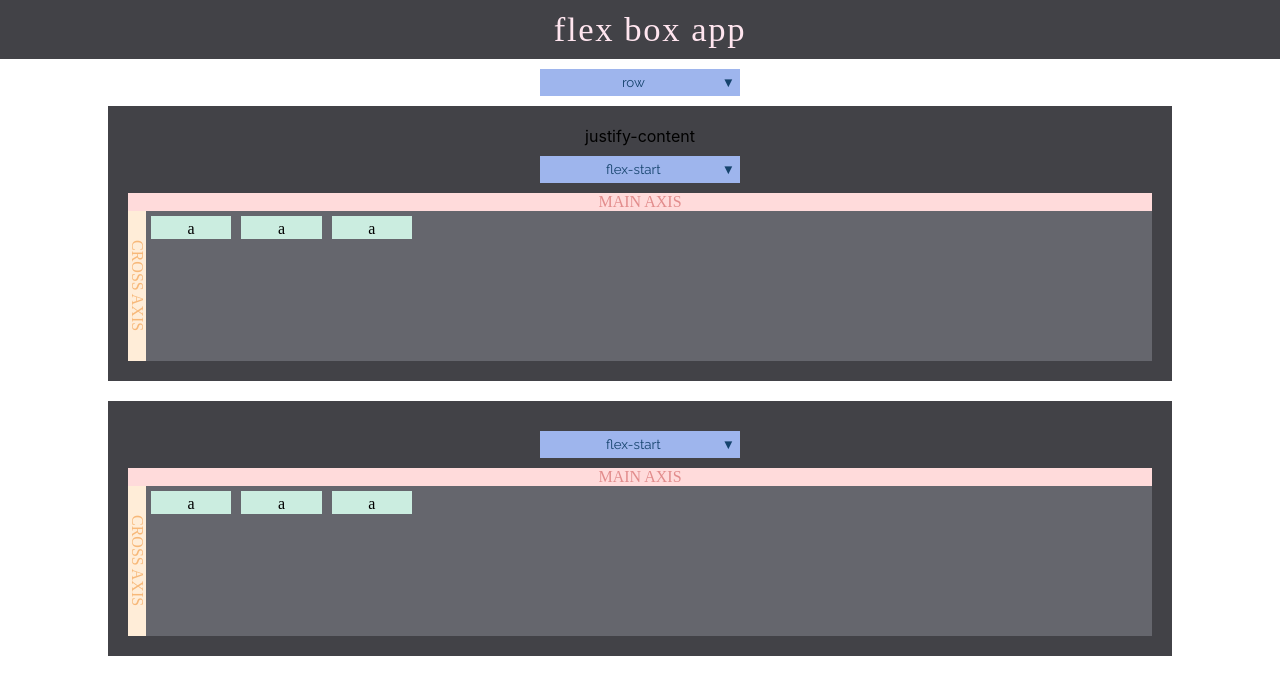
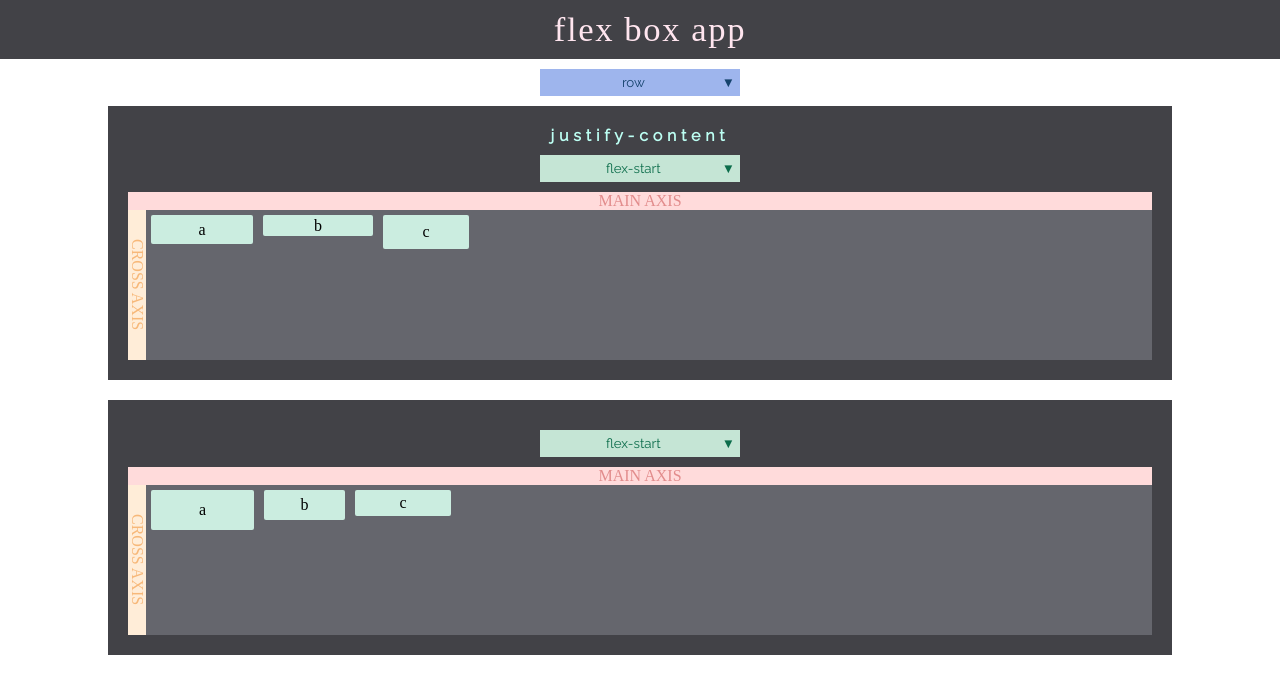
Before and after one commit to mlizchap/flexbox-react, a React (Create React App) app: page / in a window 1280 px wide. Shown: the top 694 px of the page. Built offline with nearby package versions, Linux system fonts and the light colour scheme; a web font is replaced by a local one.

Commit message:
added random values to items and hover effect to drop down

```diff
--- a/src/components/DropdownMenu/DropdownMenu.js
+++ b/src/components/DropdownMenu/DropdownMenu.js
@@ -7,6 +7,7 @@ class DropdownMenu extends Component {
         super(props);
         this.state = {
             selected: "",
+            currentSelected: "",
             showContent: false
          };
          this.width = React.createRef();
@@ -21,6 +22,15 @@ class DropdownMenu extends Component {
         this.setState({ selected })
         this.props.handleSelectItem(selected);
     }
+    hoverItem = (hovered) => {
+        if (this.props.hover) {
+
+            this.setState({
+                currentSelected: this.state.selected
+            }, () => this.props.handleSelectItem(hovered))
+        }
+
+    }
     render() {
         return (
             <StyledDropDownMenu {...this.props} >
@@ -33,13 +43,14 @@ class DropdownMenu extends Component {
                             <span className="arrow">&#9660;</span>
                         </div>
                     </button><br />
-                    <div className="content" style={{ display: (this.state.showContent) ? "inline-block" : "none" }}>
+                    <div className="content" style={{ display: (this.state.showContent) ? "inline-block" : "none" }} onMouseLeave={() => this.props.handleSelectItem(this.state.currentSelected)}>
                         {this.props.content.map(item => {
                             return (
                                 <div
                                     key={item}
                                     className={(item === this.state.selected || !this.state.selected && item === this.props.content[0]) ? "selected item" : "notSelected item"}
                                     onClick={() => this.itemSelect(item)}
+                                    onMouseEnter={() => this.hoverItem(item)}
                                 >
                                     {item}
                                 </div>
@@ -69,7 +80,7 @@ const StyledDropDownMenu = styled.div`
         width: 80%;
         display: inline-block;
         background-color: ${props => props.theme.blue.dark};
-        color: ${props => props.theme.blue.light};
+        color: ${props => props.theme[props.color].main};
         padding: 2px 0px;
         font-size: 10pt;
         font-family: ${props => props.theme.font.title};
@@ -80,12 +91,12 @@ const StyledDropDownMenu = styled.div`
         border: none;
         font-family: ${props => props.theme.font.main};
         padding: 5px;
-        background-color: ${props => props.theme.blue.main};
-        color: ${props => props.theme.blue.dark};
+        background-color: ${props => props.theme[props.color].main};
+        color: ${props => props.theme[props.color].dark};
         font-size: 10pt;
         &:hover {
             cursor: pointer;
-            background-color: ${props => props.theme.blue.hover};
+            background-color: ${props => props.theme[props.color].hover};
         }
     }
     .buttonDisplay {
@@ -108,15 +119,16 @@ const StyledDropDownMenu = styled.div`
         padding: 5px;
     }
     .selected {
-        background: #7a7c82;
-        color: #a3a4a8;
+        background: #a3a4a8;
+        color: #7a7c82;;
     }
     .notSelected {
-        background-color: ${props => props.theme.blue.light};
-        color: ${props => props.theme.blue.dark};
+        background-color: ${props => props.theme[props.color].light};
+        background-color: white;
+
+        color: ${props => props.theme[props.color].dark};
         &:hover {
-            background-color: ${props => props.theme.blue.highlight};
-            color: ${props => props.theme.blue.light};
+            background-color: ${props => props.theme[props.color].hover};
             cursor: pointer;
         }
     }
--- a/src/components/Item/Item.js
+++ b/src/components/Item/Item.js
@@ -4,11 +4,14 @@ import styled from 'styled-components';
 class Item extends Component {
     constructor(props) {
         super(props);
-        this.state = {  };
+        this.state = {
+
+         };
     }
+
     render() {
         return (
-            <StyledItem>a</StyledItem>
+            <StyledItem {...this.props}>{this.props.letter}</StyledItem>
         );
     }
 }
@@ -20,6 +23,8 @@ const StyledItem = styled.div`
     margin: 5px;
     padding: 0 15px;
     display: inline-block;
-    width: 5%;
-    height: 15%;
+    width: ${props => props.width};;
+    height: ${props => props.height};
+    line-height: ${props => props.height};
+    border-radius: 2px;
 `
--- a/src/components/ItemContainer/ItemContainer.js
+++ b/src/components/ItemContainer/ItemContainer.js
@@ -6,9 +6,22 @@ import { Context } from '../../Provider';
 class ItemContainer extends Component {
     constructor(props) {
         super(props);
-        this.state = {  };
+        this.state = {
+            heights: [],
+            widths: []
+         };
+    }
+    componentDidMount = () => {
+        this.setState({
+            heights: Array.from({length: 10}, (_, i) => this.getRandomValue(20, 40)),
+            widths: Array.from({length: 10}, (_, i) => this.getRandomValue(40, 100)),
+        })
+    }
+    getRandomValue = (min,max) => {
+        return Math.floor(Math.random()*(max-min+1)+min);
     }
     render() {
+        console.log(this.state.heights[0])
         return (
             <Context.Consumer>
                 {context => {
@@ -18,9 +31,9 @@ class ItemContainer extends Component {
                             flexDirection={context.state.flexDirection}
                             justifyContent={context.state.parentProps.justifyContent}
                         >
-                            <Item />
-                            <Item />
-                            <Item />
+                            <Item height={`${this.state.heights[0]}px`} width={`${this.state.widths[0]}px`} letter="a" />
+                            <Item height={`${this.state.heights[1]}px`} width={`${this.state.widths[1]}px`} letter="b" />
+                            <Item height={`${this.state.heights[2]}px`} width={`${this.state.widths[2]}px`} letter="c" />
                         </StyledItemContainer>
                     )
                 }}
--- a/src/components/PropertySectionContainer/PropertySectionContainer.js
+++ b/src/components/PropertySectionContainer/PropertySectionContainer.js
@@ -18,16 +18,14 @@ class PropertySectionContainer extends Component {
             <Context.Consumer>
                 {context => {
                     return (
-                        <StyledPropertySectionContainer>
-                            <div>{this.props.title}</div>
+                        <StyledPropertySectionContainer {...this.props}>
+                            <div className="title">{this.props.title}</div>
                             <div className="dropdown">
                                 <DropdownMenu
-                                    // className="dropdown"
-                                    // width="40%"
-                                    header="test"
+                                    hover
+                                    color="green"
                                     content={this.props.contents}
                                     hasHeader={false}
-                                    // handleSelectItem={(selected) => this.props.change(selected)}
                                     {...this.props}
                                 />
                             </div>
@@ -65,6 +63,12 @@ const StyledPropertySectionContainer = styled.div`
     margin-bottom: 20px;
     margin-right: auto;
     margin-left: auto;
+    .title {
+        color: ${props => props.theme[props.color].title};
+        font-family: ${props => props.theme.font.main};
+        font-weight: bold;
+        letter-spacing: .3rem;
+    }
     .dropdown {
         margin-right: auto;
         margin-left: auto;
@@ -72,6 +76,7 @@ const StyledPropertySectionContainer = styled.div`
         justify-content: center;
         padding: 10px 0;
     }
+
 `
 
 const StyledHorizantalAxis = styled.div`
--- a/src/sections/Navbar/Navbar.js
+++ b/src/sections/Navbar/Navbar.js
@@ -15,6 +15,8 @@ class Navbar extends Component {
                     return (
                         <StyledNavbar>
                             <DropdownMenu
+                                hover
+                                color="blue"
                                 header="FLEX-DIRECTION:"
                                 handleSelectItem={(selected) => context.updateFlexDirection(selected)}
                                 content={["row", "column", "row-reverse", 'column-revers']}
--- a/src/sections/ParentProperties/ParentProperties.js
+++ b/src/sections/ParentProperties/ParentProperties.js
@@ -32,6 +32,7 @@ class ParentProperties extends Component {
                     return (
                         <div>
                             <PropertySectionContainer
+                                color="green"
                                 title="justify-content"
                                 contents={["flex-start", "flex-end", "center", "space-between", "space-around", "space-evenly"]}
                                 handleSelectItem={ (selected) => context.changeJustifyContent(selected) }
@@ -40,6 +41,7 @@ class ParentProperties extends Component {
                             </PropertySectionContainer>
 
                             <PropertySectionContainer
+                                color="green"
                                 title=""
                                 contents={["flex-start", "flex-end", "center", "space-between", "space-around", "space-evenly"]}
                                 handleSelectItem={ (selected) => context.changeJustifyContent(selected) }
--- a/src/style.js
+++ b/src/style.js
@@ -7,10 +7,12 @@ export const theme = {
         light: '#ced7ef'
     },
     green: {
-        main: '#49b7a4',
-        subHeader: '#c9ffe8',
+        main: '#c5e5d5',
+        light: '#d4fcee',
+        dark: '#0c6d4b',
+        hover: '#e1f7ef',
         item: '#cbede0',
-        dropDownBtn: `#e0fffa`,
+        title: '#bcfff3'
     },
     background: {
         dark: '#424247',
```
